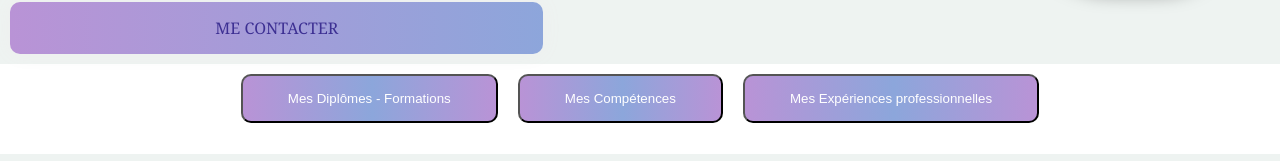
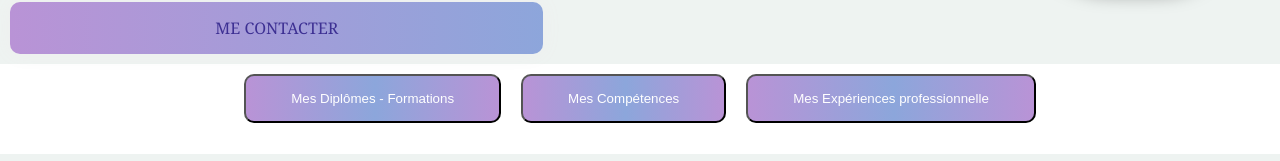
Before and after one commit to ToynShad/Portfolio, a Vue app: page / in a window 1280 px wide. Shown: the part 560-721 px from the top of the page. Built offline with nearby package versions, Linux system fonts and the light colour scheme.

Commit message:
src/pages/Home.vue

```diff
--- a/src/pages/Home.vue
+++ b/src/pages/Home.vue
@@ -3,7 +3,7 @@
         <Presentation></Presentation>
         <button @click="openModaleDiplomes">Mes Diplômes - Formations </button>
         <button @click="openModaleCompetences">Mes Compétences</button>
-        <button @click="openModaleExperiences">Mes Expériences professionnelles</button><br>
+        <button @click="openModaleExperiences">Mes Expériences professionnelle</button><br>
     <div id="realisations">
         <h1>Mes réalisations</h1>
         <div class="realimg">
@@ -43,7 +43,7 @@ export default {
             this.modale.visible=true
         },
         openModaleExperiences() {
-            this.modale.titre="Mes Expériences professionnelles"
+            this.modale.titre="Mes Expériences professionnelle"
             this.modale.component="experiences"
             this.modale.visible=true
         },
```
